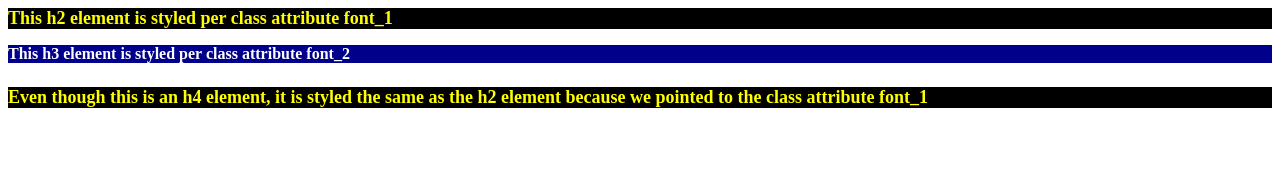
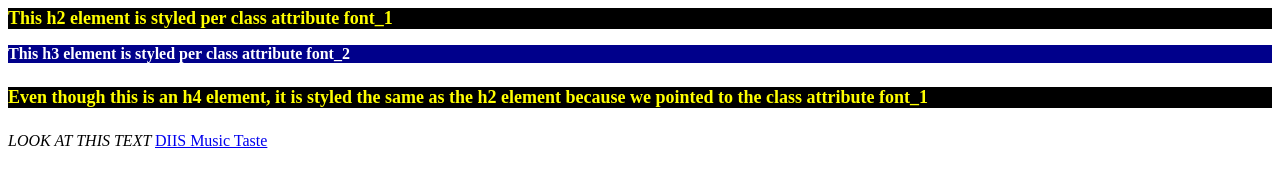
Before and after one commit to dillonmann/HTML-and-CSS-Projects, a plain HTML site: page Basic_HTML_and_JavaScript_1/Basic_HTML_4.html in a window 1280 px wide. Drawn offline with Linux system fonts and the light colour scheme.

Commit message:
images added

```diff
--- a/Basic_HTML_and_JavaScript_1/Basic_HTML_4.html
+++ b/Basic_HTML_and_JavaScript_1/Basic_HTML_4.html
@@ -18,4 +18,8 @@
 	<h4 class="font_1">Even though this is an h4 element, it is styled the same
 	as the h2 element because we pointed to the class attribute font_1</h4>
 	</body>
+
+	<em> LOOK AT THIS TEXT </em>
+
+	<a href="https://www.last.fm/user/LSDIIS" target="new">DIIS Music Taste</a>
 </html>
```
Also changed, not shown: Basic HTML Website Project/Images/thumb/thumbnail_1.webp (added), Basic HTML Website Project/Images/thumb/thumbnail_2.webp (added), Basic HTML Website Project/Images/thumb/thumbnail_3.webp (added), Basic HTML Website Project/Images/thumb/thumbnail_4.webp (added), Basic HTML Website Project/Images/thumb/thumbnail_5.webp (added), Basic HTML Website Project/Images/thumb/thumbnail_6.webp (added), Basic HTML Website Project/Images/thumb/thumbnail_7.webp (added), Basic HTML Website Project/Images/thumb/thumbnail_8.webp (added), Basic HTML Website Project/Images/thumb/thumbnail_9.webp (added).
